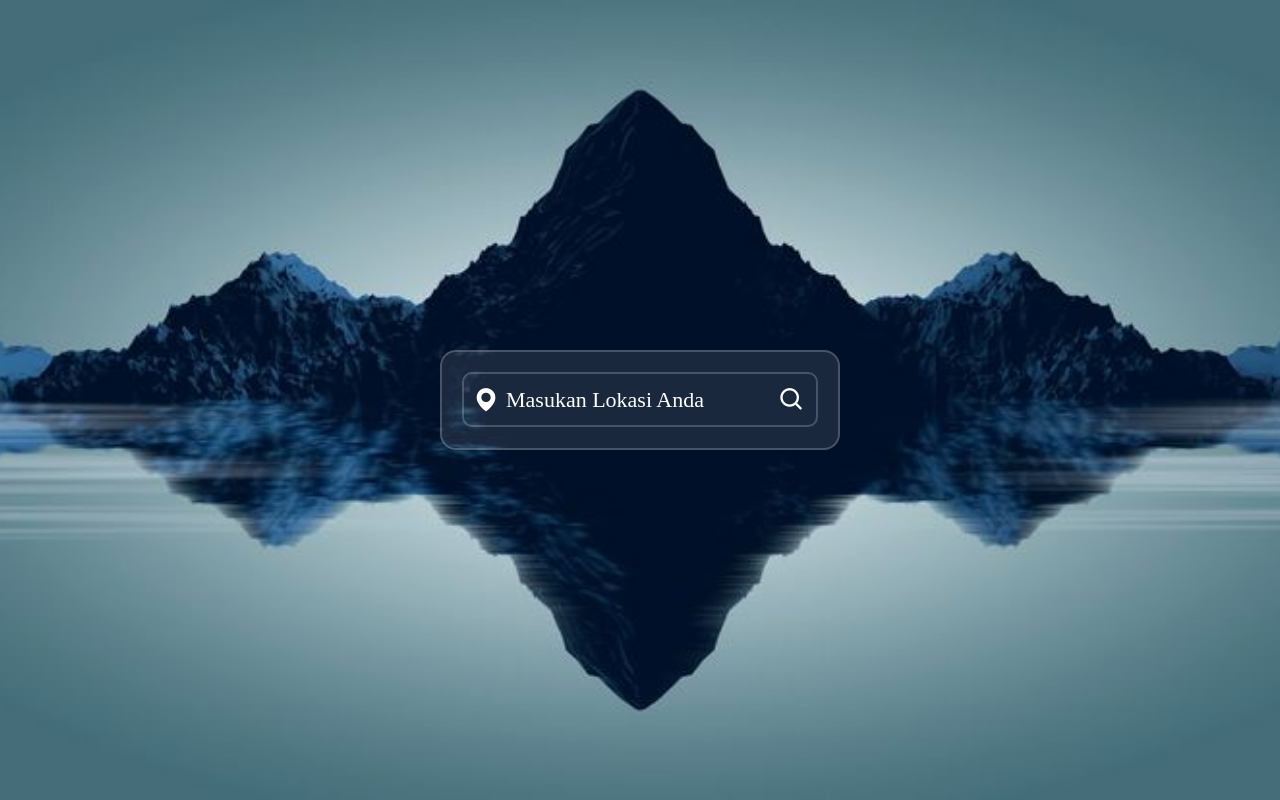
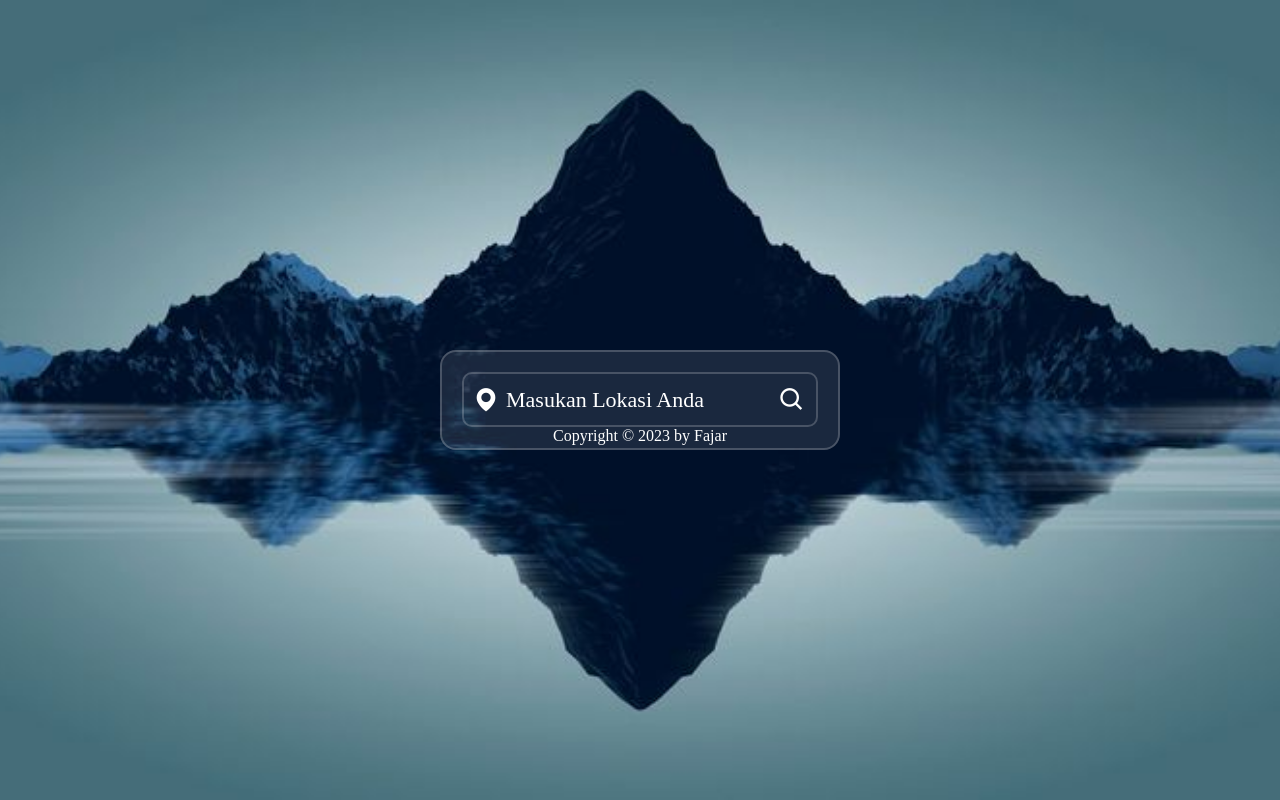
Before and after one commit to Fajar447/Website-Cuaca, a plain HTML site: page index.html in a window 1280 px wide. Drawn offline with nearby package versions, Linux system fonts and the light colour scheme.

Commit message:
Update index.html

```diff
--- a/index.html
+++ b/index.html
@@ -18,6 +18,8 @@
             <input type="text" placeholder="Masukan Lokasi Anda">
             <button class="bx bx-search"></button>
         </div>
+
+        <center><p>Copyright &copy; 2023 by Fajar</p></center>
 
         <p class="city-hide">city hide</p>
 
```
